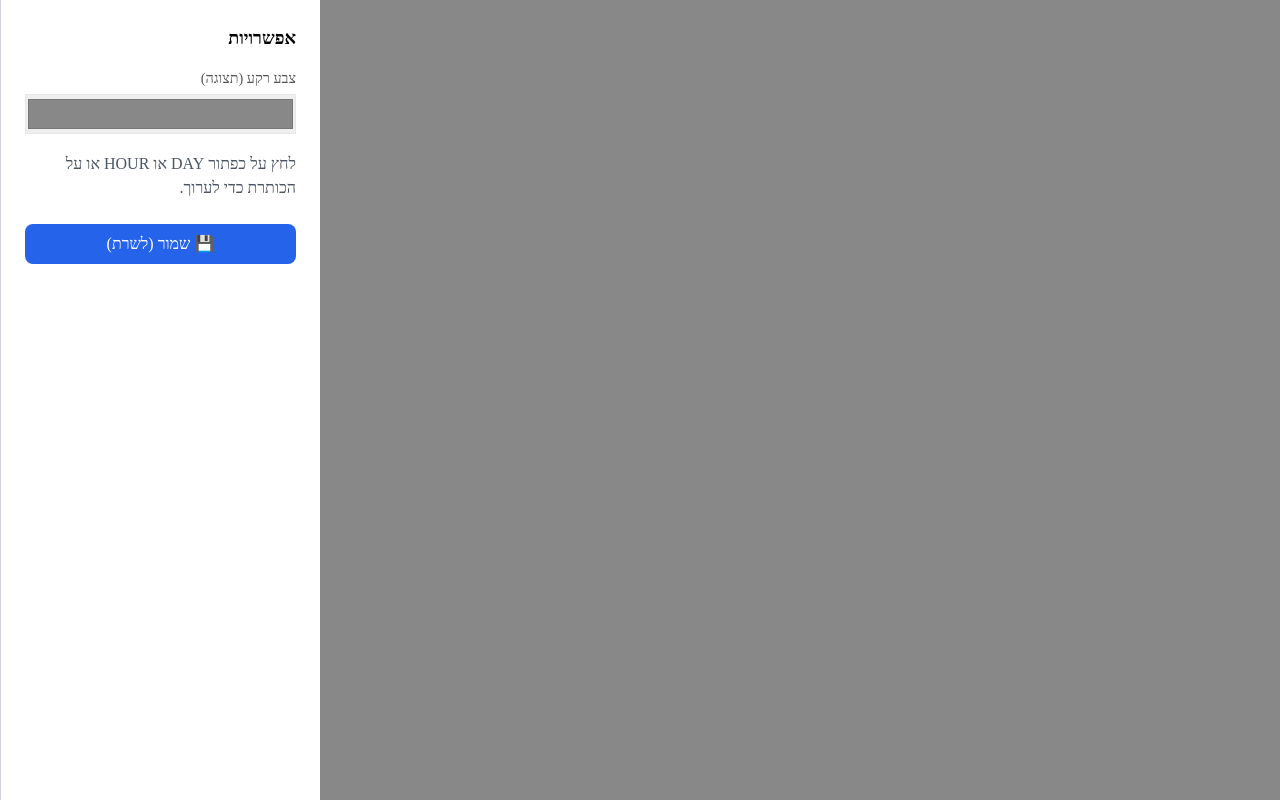
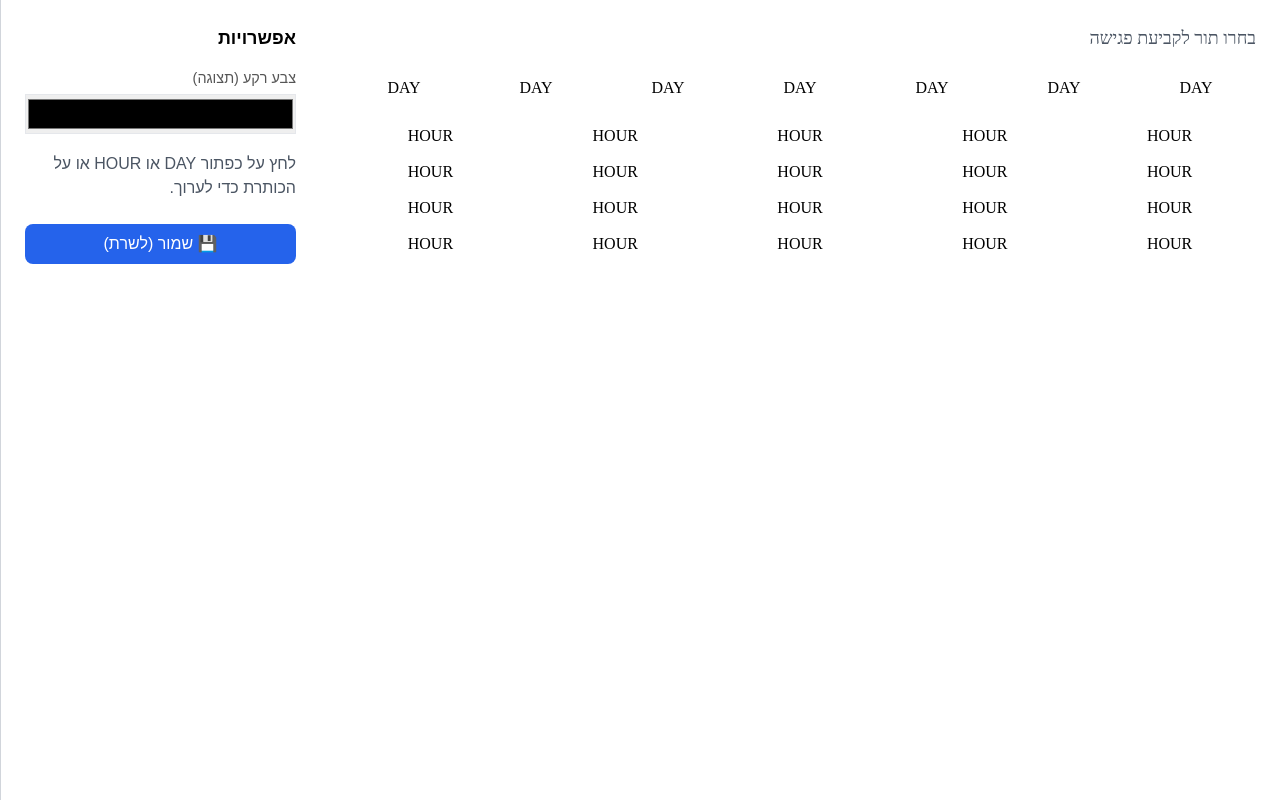
Before and after one commit to rhinops332/barber, a Flask app: template templates/admin_design.html in a window 1280 px wide. Run offline with Flask 3, Linux system fonts and the light colour scheme; the template is opened without the code that fills it: most values are stand-ins (such as "Sample title", 1, 10 or a date in 2020); some libraries are stand-ins or nearby versions.

Commit message:
Update admin_design.html

```diff
--- a/templates/admin_design.html
+++ b/templates/admin_design.html
@@ -4,48 +4,10 @@
   <meta charset="utf-8" />
   <title>עיצוב - תצוגה מקדימה</title>
   <script src="https://cdn.tailwindcss.com"></script>
-
-  <!-- סטייל דינמי מה-DB -->
   <style>
-    body {
-      font-family: {{ design_settings.subheading_font_family }};
-      background-color: {{ design_settings.body_background_color }};
-      transition: background-color 0.2s;
-    }
-    #mainTitle {
-      font-family: {{ design_settings.heading_font_family }};
-      font-size: {{ design_settings.heading_font_size }};
-      color: {{ design_settings.heading_color }};
-    }
-    #subTitle {
-      font-family: {{ design_settings.subheading_font_family }};
-      font-size: {{ design_settings.subheading_font_size }};
-      color: {{ design_settings.subheading_color }};
-    }
-    .day-btn {
-      background-color: {{ design_settings.day_button_color }};
-      color: {{ design_settings.day_button_text_color }};
-      border-radius: {{ design_settings.day_button_shape }};
-      font-family: {{ design_settings.day_button_font_family }};
-      font-size: {{ design_settings.day_button_text_size }};
-      padding-top: {{ design_settings.day_button_size }};
-      padding-bottom: {{ design_settings.day_button_size }};
-      transition: transform .12s ease, box-shadow .12s ease;
-      cursor:pointer;
-    }
-    .day-btn:hover { transform: translateY(-2px); }
-    .slot-btn {
-      background-color: {{ design_settings.slot_button_color }};
-      color: {{ design_settings.slot_button_text_color }};
-      border-radius: {{ design_settings.slot_button_shape }};
-      font-family: {{ design_settings.slot_button_font_family }};
-      font-size: {{ design_settings.slot_button_text_size }};
-      padding-top: {{ design_settings.slot_button_size }};
-      padding-bottom: {{ design_settings.slot_button_size }};
-      transition: transform .12s ease, box-shadow .12s ease;
-      cursor:pointer;
-    }
-    .slot-btn:hover { transform: translateY(-2px); }
+    body { font-family: Arial, sans-serif; transition: background-color 0.2s; }
+    .btn { transition: transform .12s ease, box-shadow .12s ease; cursor:pointer; }
+    .btn:hover { transform: translateY(-2px); }
     .selected-outline { outline: 3px solid #f59e0b; outline-offset: 3px; }
     .small-label { font-size: 0.9rem; color: #555; }
   </style>
@@ -61,14 +23,14 @@
   <div class="w-3/4 p-6 overflow-auto">
 
     <div class="mb-6">
-      <h1 id="mainTitle" class="text-2xl font-bold">{{ design_settings.heading_text }}</h1>
-      <h2 id="subTitle" class="text-lg text-gray-600">{{ design_settings.subheading_text }}</h2>
+      <h1 id="mainTitle" class="text-2xl font-bold"></h1>
+      <h2 id="subTitle" class="text-lg text-gray-600"></h2>
     </div>
 
     <div class="mb-6">
       <div class="grid grid-cols-7 gap-3" id="daysRow">
         {% for i in range(7) %}
-          <button class="day-btn" data-type="day">DAY</button>
+          <button class="btn day-btn" data-type="day">DAY</button>
         {% endfor %}
       </div>
     </div>
@@ -76,7 +38,7 @@
     <div>
       <div class="grid grid-cols-5 gap-3" id="slotsGrid">
         {% for i in range(20) %}
-          <button class="slot-btn" data-type="slot">HOUR</button>
+          <button class="btn slot-btn" data-type="slot">HOUR</button>
         {% endfor %}
       </div>
     </div>
@@ -87,7 +49,7 @@
 
     <div class="mb-4">
       <label class="block small-label mb-1">צבע רקע (תצוגה)</label>
-      <input id="pageBg" type="color" class="w-full h-10 p-0 border" value="{{ design_settings.body_background_color }}">
+      <input id="pageBg" type="color" class="w-full h-10 p-0 border">
     </div>
 
     <div id="editorArea" class="text-gray-600">
@@ -110,11 +72,43 @@ document.addEventListener('DOMContentLoaded', ()=> {
     return '#' + m.slice(0,3).map(x=>{const h=parseInt(x).toString(16); return h.length===1?'0'+h:h}).join('');
   }
 
+  document.body.style.backgroundColor = DS.body_background_color;
+
   const mainTitle = document.getElementById('mainTitle');
   const subTitle = document.getElementById('subTitle');
 
-  // צבע רקע
+  mainTitle.textContent = DS.business_name;
+  mainTitle.style.fontFamily = DS.heading_font_family;
+  mainTitle.style.fontSize = DS.heading_font_size;
+  mainTitle.style.color = DS.heading_color;
+
+  subTitle.textContent = 'בחרו תור לקביעת פגישה';
+  subTitle.style.fontFamily = DS.subheading_font_family;
+  subTitle.style.fontSize = DS.subheading_font_size;
+  subTitle.style.color = DS.subheading_color;
+
+  document.querySelectorAll('.day-btn').forEach(btn=>{
+    btn.style.backgroundColor = DS.day_button_color;
+    btn.style.color = DS.day_button_text_color;
+    btn.style.borderRadius = DS.day_button_shape;
+    btn.style.fontFamily = DS.day_button_font_family;
+    btn.style.fontSize = DS.day_button_text_size;
+    btn.style.paddingTop = DS.day_button_size;
+    btn.style.paddingBottom = DS.day_button_size;
+  });
+
+  document.querySelectorAll('.slot-btn').forEach(btn=>{
+    btn.style.backgroundColor = DS.slot_button_color;
+    btn.style.color = DS.slot_button_text_color;
+    btn.style.borderRadius = DS.slot_button_shape;
+    btn.style.fontFamily = DS.slot_button_font_family;
+    btn.style.fontSize = DS.slot_button_text_size;
+    btn.style.paddingTop = DS.slot_button_size;
+    btn.style.paddingBottom = DS.slot_button_size;
+  });
+
   const pageBg = document.getElementById('pageBg');
+  pageBg.value = rgbToHex(getComputedStyle(document.body).backgroundColor);
   pageBg.addEventListener('input', e=> document.body.style.backgroundColor = e.target.value);
 
   let currentType=null, currentTrigger=null;
@@ -133,30 +127,30 @@ document.addEventListener('DOMContentLoaded', ()=> {
 
     if(type==='day'||type==='slot'){
       const sample = type==='day'?document.querySelector('.day-btn'):document.querySelector('.slot-btn');
-      const c=DS;
+      const c=getComputedStyle(sample);
 
       editorArea.innerHTML=`
         <div>
           <p class="font-semibold mb-2">עורך ${type==='day'?'DAY':'HOUR'}</p>
           <label class="block small-label mb-1">צבע רקע</label>
-          <input id="groupBg" type="color" class="w-full h-10 p-0 border" value="${rgbToHex(type==='day'?c.day_button_color:c.slot_button_color)}">
+          <input id="groupBg" type="color" class="w-full h-10 p-0 border" value="${rgbToHex(c.backgroundColor)}">
 
           <label class="block small-label mt-3 mb-1">צבע טקסט</label>
-          <input id="groupText" type="color" class="w-full h-10 p-0 border" value="${rgbToHex(type==='day'?c.day_button_text_color:c.slot_button_text_color)}">
+          <input id="groupText" type="color" class="w-full h-10 p-0 border" value="${rgbToHex(c.color)}">
 
           <label class="block small-label mt-3 mb-1">גודל טקסט (px)</label>
-          <input id="groupFontSize" type="number" min="8" class="w-full border p-2" value="${parseInt(type==='day'?c.day_button_text_size:c.slot_button_text_size)}">
+          <input id="groupFontSize" type="number" min="8" class="w-full border p-2" value="${parseInt(c.fontSize)}">
 
           <label class="block small-label mt-3 mb-1">פונט</label>
           <select id="groupFontFamily" class="w-full border p-2">
-            <option ${ (type==='day'?c.day_button_font_family:c.slot_button_font_family).includes('Tahoma')?'selected':'' }>Tahoma, sans-serif</option>
-            <option ${ (type==='day'?c.day_button_font_family:c.slot_button_font_family).includes('Arial')?'selected':'' }>Arial, sans-serif</option>
-            <option ${ (type==='day'?c.day_button_font_family:c.slot_button_font_family).includes('Verdana')?'selected':'' }>Verdana, sans-serif</option>
-            <option ${ (type==='day'?c.day_button_font_family:c.slot_button_font_family).includes('Georgia')?'selected':'' }>Georgia, serif</option>
+            <option ${c.fontFamily.includes('Tahoma')?'selected':''}>Tahoma, sans-serif</option>
+            <option ${c.fontFamily.includes('Arial')?'selected':''}>Arial, sans-serif</option>
+            <option ${c.fontFamily.includes('Verdana')?'selected':''}>Verdana, sans-serif</option>
+            <option ${c.fontFamily.includes('Georgia')?'selected':''}>Georgia, serif</option>
           </select>
 
           <label class="block small-label mt-3 mb-1">גובה פנימי (padding px)</label>
-          <input id="groupPadding" type="number" min="0" class="w-full border p-2" value="${parseInt(type==='day'?c.day_button_size:c.slot_button_size)}">
+          <input id="groupPadding" type="number" min="0" class="w-full border p-2" value="${parseInt(c.paddingTop)}">
 
           <label class="block small-label mt-3 mb-1">צורת כפתור (border-radius)</label>
           <select id="groupShape" class="w-full border p-2">
@@ -195,7 +189,10 @@ document.addEventListener('DOMContentLoaded', ()=> {
 
     } else if(type==='title'||type==='subtitle'){
       const el = type==='title'?mainTitle:subTitle;
-      const c = DS;
+      const c=getComputedStyle(el);
+      const curColor = rgbToHex(c.color);
+      const curSize = parseInt(c.fontSize);
+      const curFamily = c.fontFamily;
 
       editorArea.innerHTML=`
         <div>
@@ -203,15 +200,15 @@ document.addEventListener('DOMContentLoaded', ()=> {
           <label class="block small-label mb-1">טקסט</label>
           <input id="titleText" type="text" class="w-full border p-2" value="${el.textContent}">
           <label class="block small-label mt-3 mb-1">צבע טקסט</label>
-          <input id="titleColor" type="color" class="w-full h-10 p-0 border" value="${rgbToHex(getComputedStyle(el).color)}">
+          <input id="titleColor" type="color" class="w-full h-10 p-0 border" value="${curColor}">
           <label class="block small-label mt-3 mb-1">גודל טקסט (px)</label>
-          <input id="titleSize" type="number" class="w-full border p-2" value="${parseInt(getComputedStyle(el).fontSize)}">
+          <input id="titleSize" type="number" class="w-full border p-2" value="${curSize}">
           <label class="block small-label mt-3 mb-1">פונט</label>
           <select id="titleFont" class="w-full border p-2">
-            <option ${getComputedStyle(el).fontFamily.includes('Georgia')?'selected':''}>Georgia, serif</option>
-            <option ${getComputedStyle(el).fontFamily.includes('Tahoma')?'selected':''}>Tahoma, sans-serif</option>
-            <option ${getComputedStyle(el).fontFamily.includes('Verdana')?'selected':''}>Verdana, sans-serif</option>
-            <option ${getComputedStyle(el).fontFamily.includes('Arial')?'selected':''}>Arial, sans-serif</option>
+            <option ${curFamily.includes('Georgia')?'selected':''}>Georgia, serif</option>
+            <option ${curFamily.includes('Tahoma')?'selected':''}>Tahoma, sans-serif</option>
+            <option ${curFamily.includes('Verdana')?'selected':''}>Verdana, sans-serif</option>
+            <option ${curFamily.includes('Arial')?'selected':''}>Arial, sans-serif</option>
           </select>
         </div>
       `;
@@ -230,6 +227,9 @@ document.addEventListener('DOMContentLoaded', ()=> {
   document.getElementById('saveBtn').addEventListener('click', async ()=>{
     const daySample=document.querySelector('.day-btn');
     const slotSample=document.querySelector('.slot-btn');
+
+    const dayComp=getComputedStyle(daySample);
+    const slotComp=getComputedStyle(slotSample);
 
     const payload = {
       body_background_color: getComputedStyle(document.body).backgroundColor,
```
